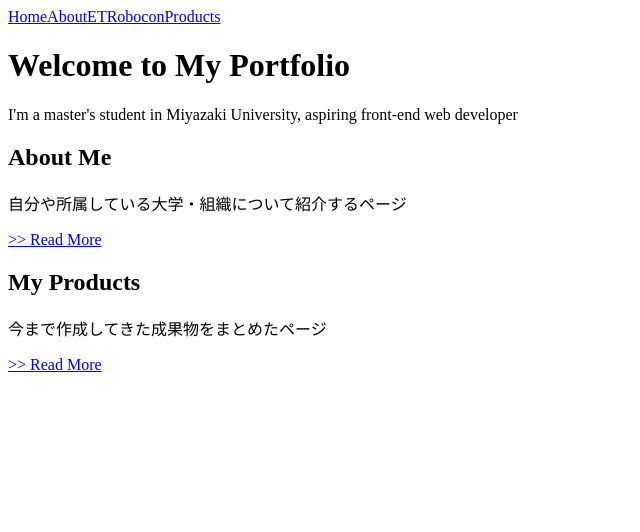
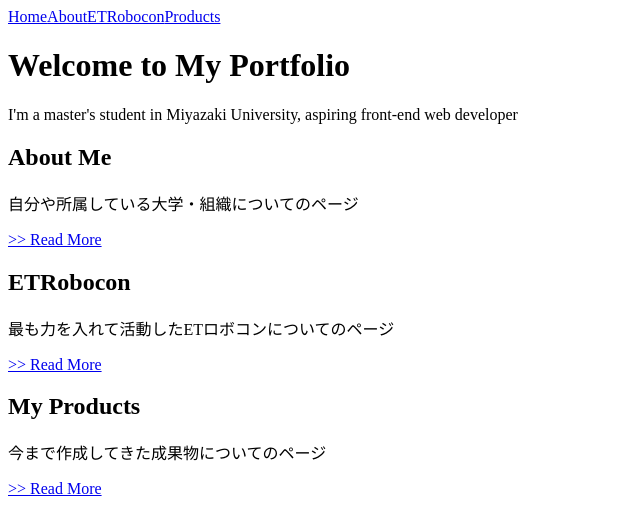
Before and after one commit to molpui0726/my-portfolio, a Next.js app: page / in a window 1280 px wide. Shown: the top 532 px of the page, without its empty margins (0-640 px from the left). Built offline with nearby package versions, Linux system fonts and the light colour scheme.

Commit message:
update: ETロボコンページが仮作成できたため、トップページにETロボコンへ飛ぶ SectionCard を配置

```diff
--- a/src/app/page.tsx
+++ b/src/app/page.tsx
@@ -5,13 +5,19 @@ const sectionCards = [
 	{
 		id: 1,
 		title: 'About Me',
-		description: '自分や所属している大学・組織について紹介するページ',
+		description: '自分や所属している大学・組織についてのページ',
 		linkHref: '/about',
 	},
 	{
 		id: 2,
+		title: 'ETRobocon',
+		description: '最も力を入れて活動したETロボコンについてのページ',
+		linkHref: '/etrobocon',
+	},
+	{
+		id: 3,
 		title: 'My Products',
-		description: '今まで作成してきた成果物をまとめたページ',
+		description: '今まで作成してきた成果物についてのページ',
 		linkHref: '/products',
 	},
 ];
```
